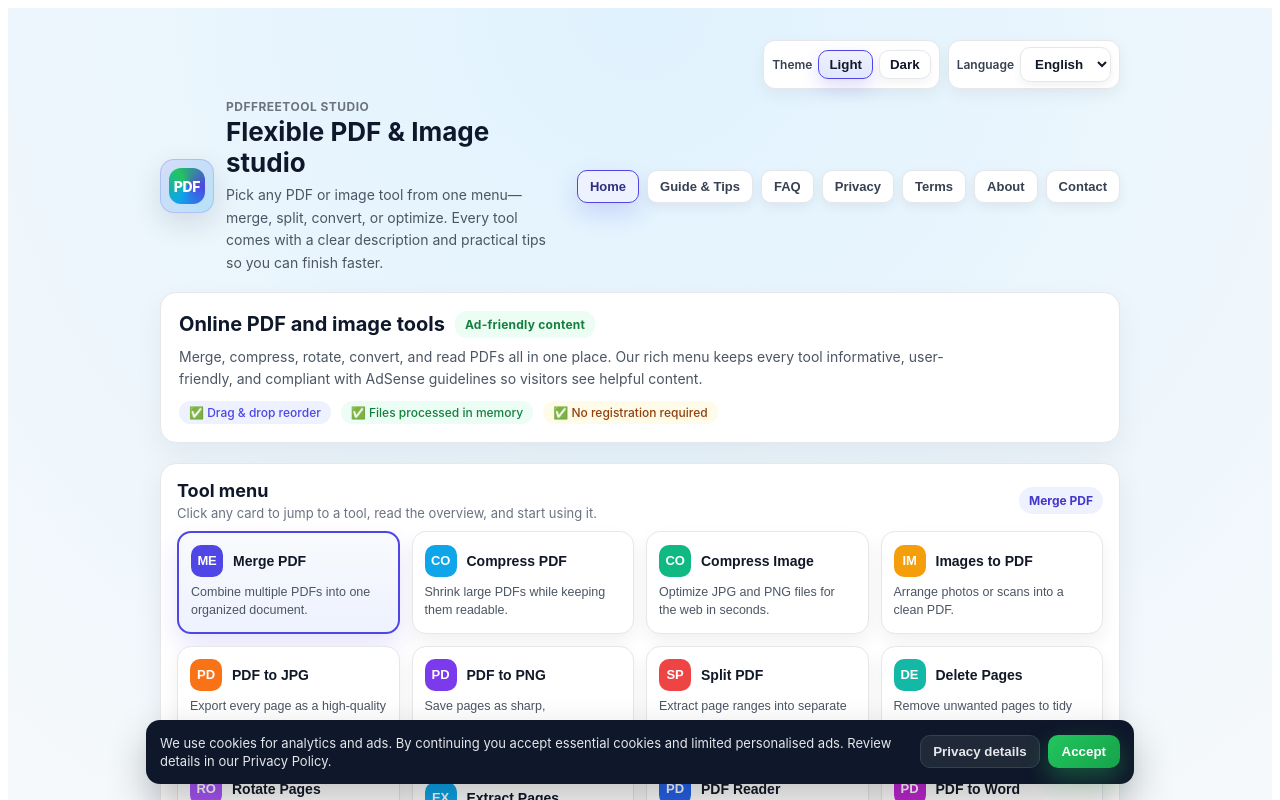
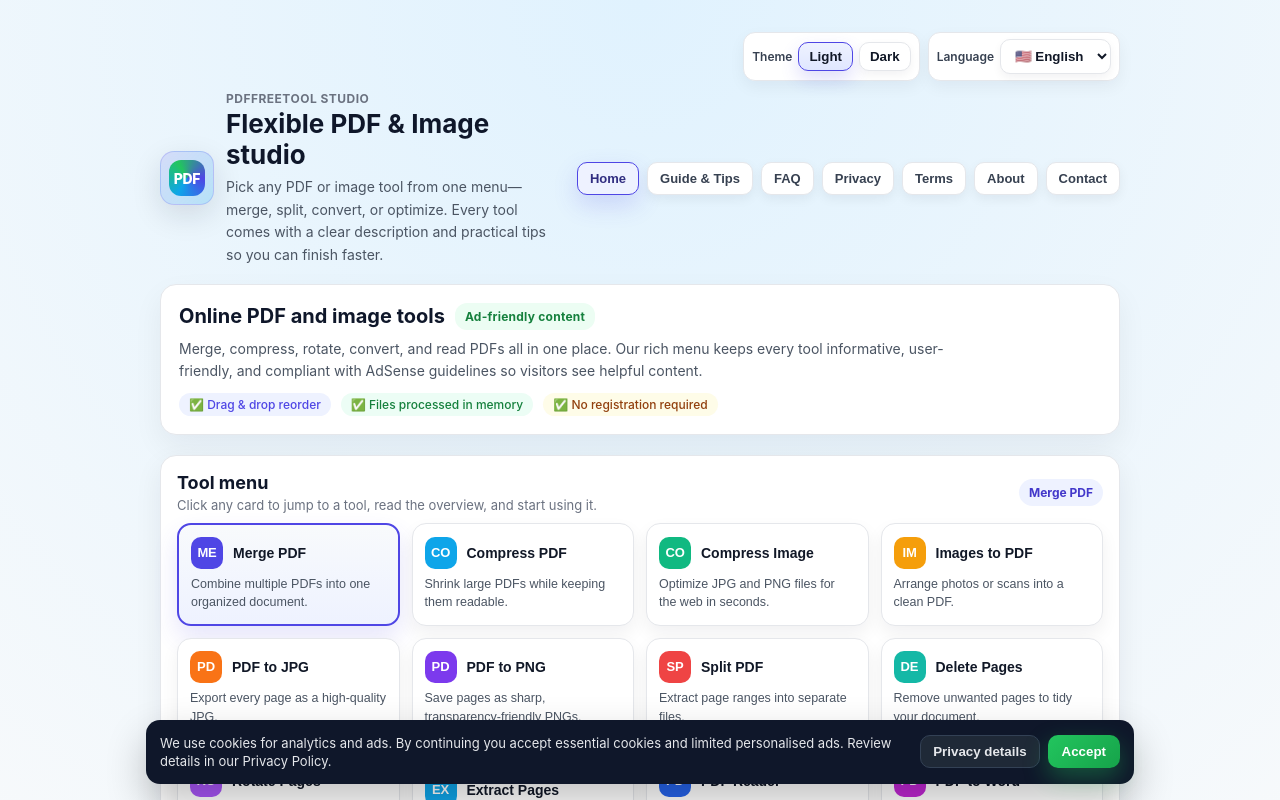
Before and after one commit to berrabeydilli/pdffreetool, a React (Vite) app in the folder frontend/: page / in a window 1280 px wide. Shown: the top 800 px of the page. Built offline with nearby package versions, Linux system fonts and the light colour scheme.

Commit message:
Enhance language picker and tidy layout

```diff
--- a/frontend/index.html
+++ b/frontend/index.html
@@ -25,6 +25,13 @@
     <meta property="og:type" content="website">
     <meta property="og:image" content="https://pdffreetool.com/og-image.png">
     <meta property="twitter:card" content="summary_large_image" />
+
+    <style>
+      body {
+        margin: 0;
+        background-color: #f9fafb;
+      }
+    </style>
 
     <link rel="icon" type="image/svg+xml" href="/favicon.svg" />
 
--- a/frontend/src/App.jsx
+++ b/frontend/src/App.jsx
@@ -425,8 +425,8 @@ const TOOL_DETAILS = {
 const MAX_FILES = 10; // Max number of files
 const MAX_TOTAL_MB = 50; // Max total size (MB)
 const LANGUAGE_OPTIONS = [
-  { value: "en", label: "English" },
-  { value: "tr", label: "Türkçe" },
+  { value: "en", label: "English", flag: "🇺🇸" },
+  { value: "tr", label: "Türkçe", flag: "🇹🇷" },
 ];
 
 function App() {
@@ -1083,7 +1083,7 @@ function App() {
       >
         {LANGUAGE_OPTIONS.map((option) => (
           <option key={option.value} value={option.value}>
-            {option.label}
+            {`${option.flag} ${option.label}`}
           </option>
         ))}
       </select>
```
